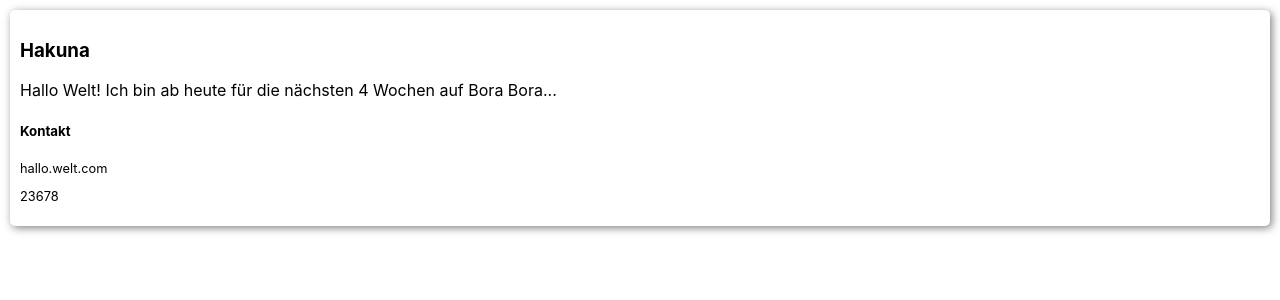
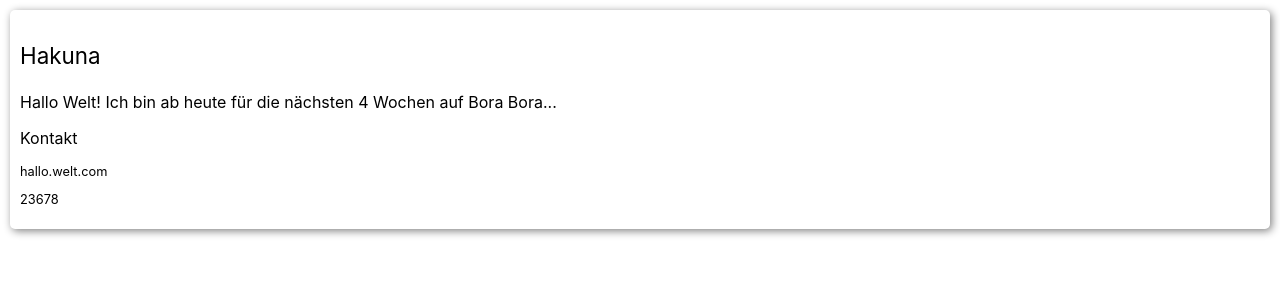
Before and after one commit to FranziGraml/capstone-project, a Next.js app: page / in a window 1280 px wide. Shown: the top 300 px of the page. Built offline with nearby package versions, Linux system fonts and the light colour scheme.

Commit message:
Add changes PR

```diff
--- a/src/Components/PostCard.js
+++ b/src/Components/PostCard.js
@@ -1,15 +1,28 @@
 import data from '../Services/static-posts.json';
-import { CardAdresse, CardArticle, CardItem } from './StyledPostCard';
+import { CardArticle } from './StyledPostArticle';
+import { CardItem } from './StyledPostItem';
+import { CardAdresse } from './StyledPostAdresse';
+import { CardUserName } from './StyledPostName';
 
 export default function Posts() {
 	return (
 		<CardArticle>
 			<CardItem>
-				<h3>{data[0].name}</h3>
-				<p>{data[0].content}</p>
-				<h5>{data[0].contact}</h5>
-				<CardAdresse>{data[0].mail}</CardAdresse>
-				<CardAdresse>{data[0].mobile}</CardAdresse>
+				<CardUserName>
+					<p>{data[0].name}</p>
+				</CardUserName>
+				<span>
+					<p>{data[0].content}</p>
+				</span>
+				<span>
+					<p>{data[0].contact}</p>
+				</span>
+				<CardAdresse>
+					<p>{data[0].mail}</p>
+				</CardAdresse>
+				<CardAdresse>
+					<p>{data[0].mobile}</p>
+				</CardAdresse>
 			</CardItem>
 		</CardArticle>
 	);
--- /dev/null
+++ b/src/Components/StyledPostAdresse.js
@@ -0,0 +1,7 @@
+import styled from 'styled-components';
+
+const CardAdresse = styled.span`
+	font-size: 0.8rem;
+`;
+
+export { CardAdresse };
--- /dev/null
+++ b/src/Components/StyledPostArticle.js
@@ -0,0 +1,7 @@
+import styled from 'styled-components';
+
+const CardArticle = styled.article`
+	gap: 15px;
+	padding: 10px;
+`;
+export { CardArticle };
--- a/src/Components/StyledPostCard.js
+++ /dev/null
@@ -1,16 +0,0 @@
-import styled from 'styled-components';
-
-export const CardArticle = styled.article`
-	gap: 15px;
-	padding: 10px;
-`;
-
-export const CardItem = styled.div`
-	list-style: none;
-	padding: 10px;
-	border-radius: 5px;
-	box-shadow: 2px 2px 8px grey;
-`;
-export const CardAdresse = styled.p`
-	font-size: 0.8rem;
-`;
--- /dev/null
+++ b/src/Components/StyledPostItem.js
@@ -0,0 +1,10 @@
+import styled from 'styled-components';
+
+const CardItem = styled.div`
+	list-style: none;
+	padding: 10px;
+	border-radius: 5px;
+	box-shadow: 2px 2px 8px grey;
+`;
+
+export { CardItem };
--- /dev/null
+++ b/src/Components/StyledPostName.js
@@ -0,0 +1,7 @@
+import styled from 'styled-components';
+
+const CardUserName = styled.span`
+	font-size: 1.4rem;
+`;
+
+export { CardUserName };
```
